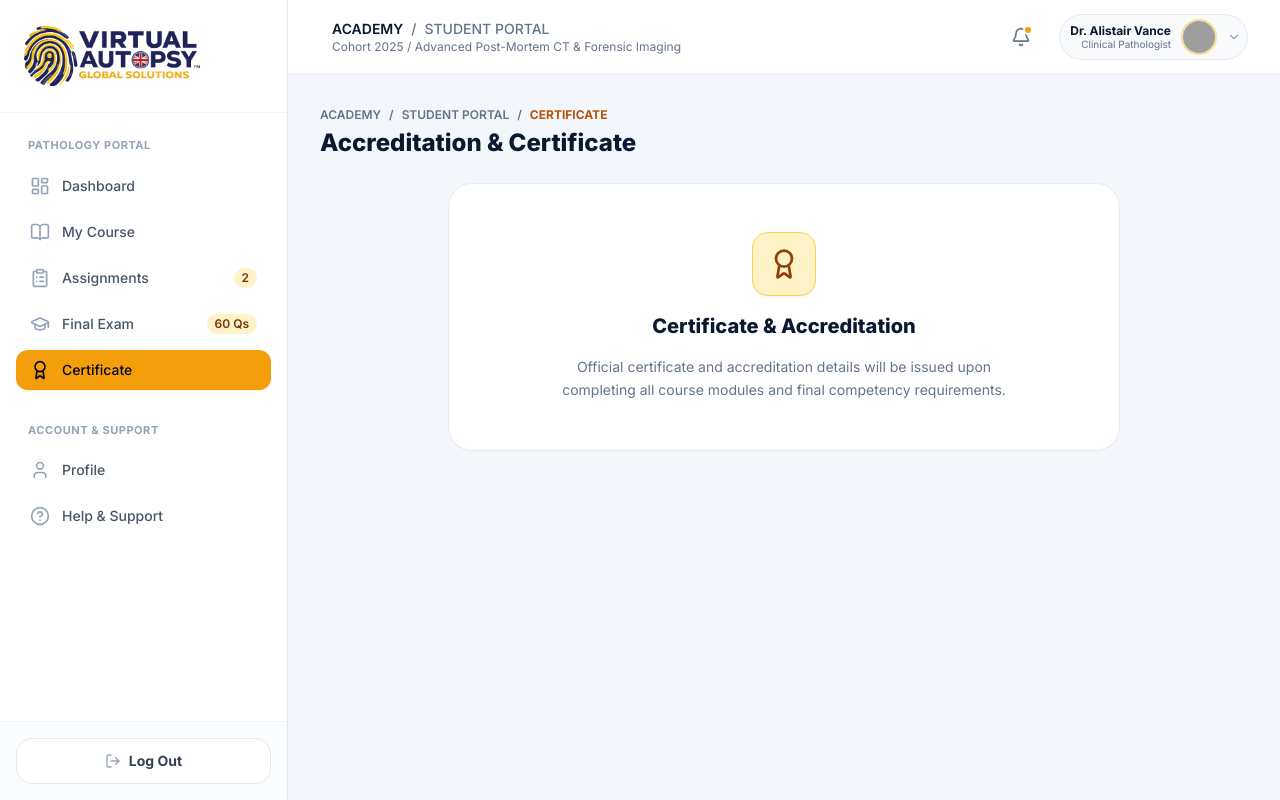
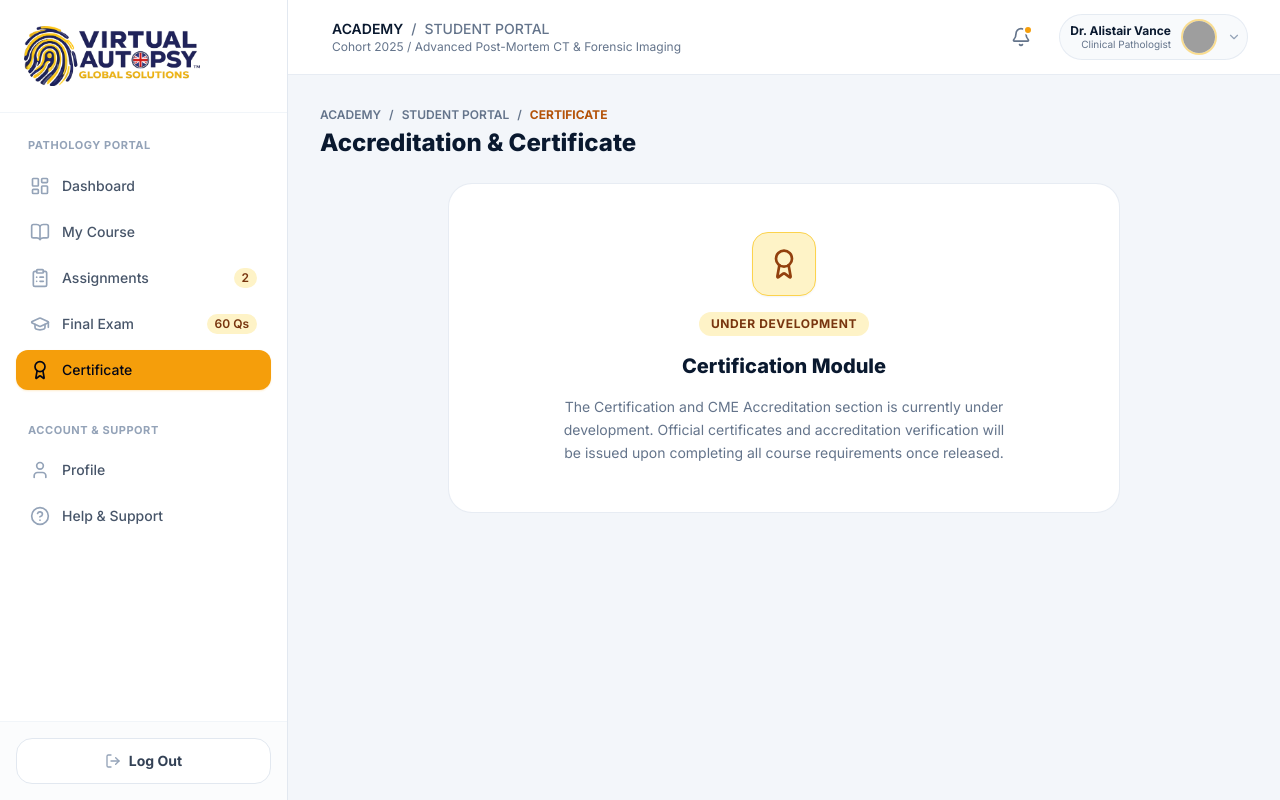
Before and after one commit to shivanand-vn/Virtual-Autopsy-Training, a React (Vite) app in the folder frontend/: page /certificate in a window 1280 px wide. Built offline with nearby package versions, Linux system fonts and the light colour scheme; grey boxes are pictures that could not be loaded.

Commit message:
feat(certificates): configure student and admin certificate pages to under development state

```diff
--- a/frontend/src/pages/Certificate.tsx
+++ b/frontend/src/pages/Certificate.tsx
@@ -1,5 +1,5 @@
 import React from 'react';
-import { Award } from 'lucide-react';
+import { Award, Hammer, Construction, ShieldAlert } from 'lucide-react';
 import { DashboardLayout } from '../components/dashboard/DashboardLayout';
 
 export const CertificatePage: React.FC = () => {
@@ -20,18 +20,22 @@ export const CertificatePage: React.FC = () => {
           </h1>
         </div>
 
-        {/* Clean Minimal Placeholder Card */}
+        {/* Minimal Under Development Placeholder Card */}
         <div className="bg-white rounded-3xl border border-slate-200/80 p-12 text-center shadow-xs max-w-2xl mx-auto space-y-4 my-12">
           <div className="w-16 h-16 bg-amber-100 border border-amber-300 text-amber-800 rounded-2xl flex items-center justify-center mx-auto shadow-sm">
             <Award className="w-8 h-8" />
           </div>
 
+          <span className="inline-block px-3 py-1 bg-amber-100 text-amber-900 font-bold text-xs rounded-full uppercase tracking-wider">
+            Under Development
+          </span>
+
           <h2 className="text-xl font-extrabold text-[#0A192F]">
-            Certificate & Accreditation
+            Certification Module
           </h2>
 
           <p className="text-sm text-slate-500 leading-relaxed max-w-md mx-auto">
-            Official certificate and accreditation details will be issued upon completing all course modules and final competency requirements.
+            The Certification and CME Accreditation section is currently under development. Official certificates and accreditation verification will be issued upon completing all course requirements once released.
           </p>
         </div>
       </div>
--- /dev/null
+++ b/frontend/src/pages/admin/AdminCertificates.tsx
@@ -0,0 +1,27 @@
+import React from 'react';
+import { Award, ShieldAlert } from 'lucide-react';
+import { AdminLayout } from '../../components/admin/AdminLayout';
+
+export const AdminCertificatesPage: React.FC = () => {
+  return (
+    <AdminLayout title="Fellowship Certificates & Accreditation" subtitle="Certificates">
+      <div className="bg-white rounded-3xl border border-slate-200/80 p-12 text-center shadow-xs max-w-2xl mx-auto space-y-4 my-12">
+        <div className="w-16 h-16 bg-amber-100 border border-amber-300 text-amber-800 rounded-2xl flex items-center justify-center mx-auto shadow-sm">
+          <Award className="w-8 h-8" />
+        </div>
+
+        <span className="inline-block px-3 py-1 bg-amber-100 text-amber-900 font-bold text-xs rounded-full uppercase tracking-wider">
+          Under Development
+        </span>
+
+        <h2 className="text-xl font-extrabold text-[#0A192F]">
+          Certificates & Accreditation Management
+        </h2>
+
+        <p className="text-sm text-slate-500 leading-relaxed max-w-md mx-auto">
+          The Certificates & Accreditation administration module is currently under development. Automatic certificate issuance, CME audit logging, and QR verification tools will be available upon feature release.
+        </p>
+      </div>
+    </AdminLayout>
+  );
+};
```
